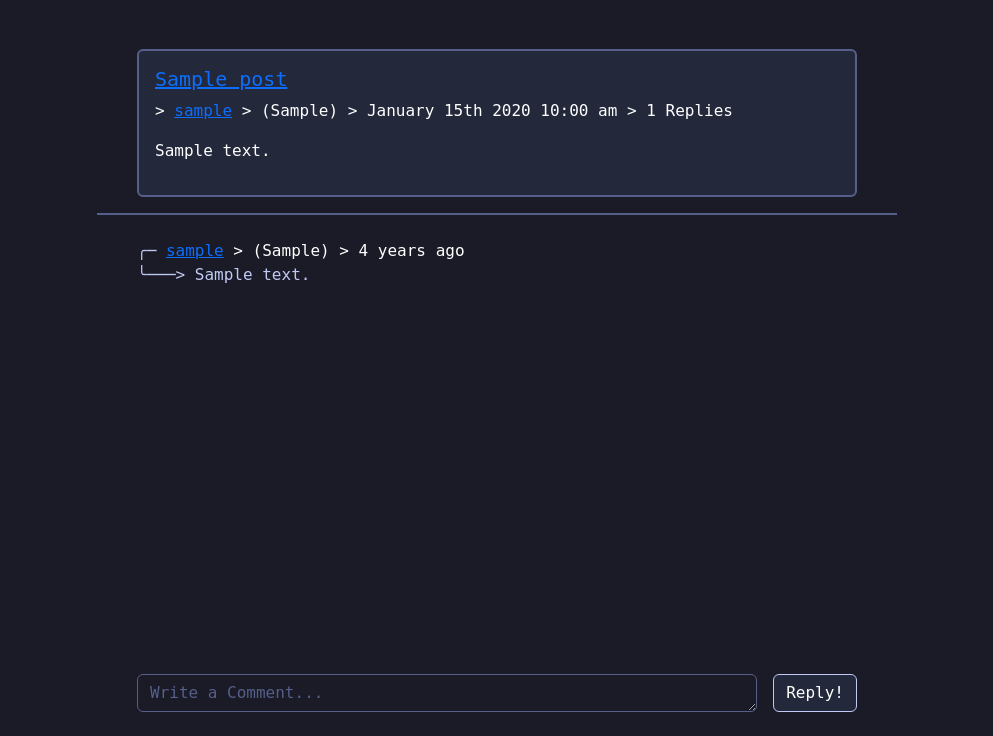
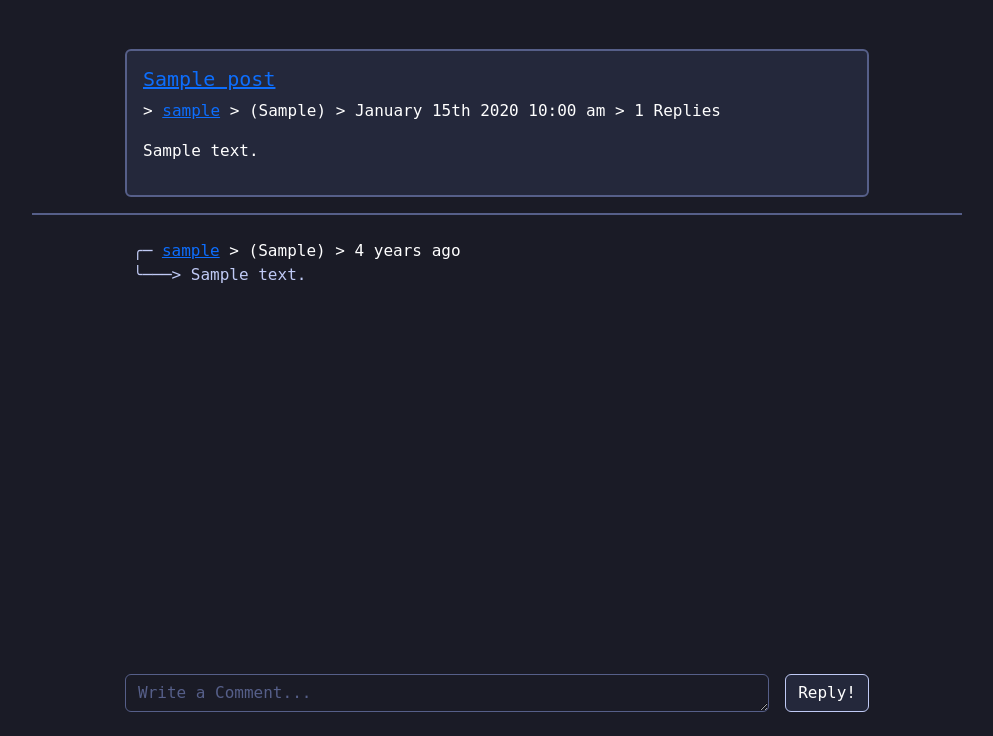
Before and after one commit to K-Straiton/CITS3403-Project, a Flask app: page /post/1 in a window 1280 px wide. Shown: the part 64-800 px from the top of the page, without its empty margins (143-1136 px from the left). Run offline with Flask 3, Linux system fonts and the light colour scheme; tables that the repository leaves empty hold one stand-in row (values such as "Sample post"); some libraries are stand-ins or nearby versions.

Commit message:
Remove fixed widths

```diff
--- a/app/templates/_comments.html
+++ b/app/templates/_comments.html
@@ -1,6 +1,6 @@
 <div>
     {{ moment.include_moment() }} <!--This will always need to be added to any file that uses it - maybe move it into navbar or something-->
-    <div class="card posts-homepage comment-card mt-2 border rounded w-75 mx-auto align-self-center">
+    <div class="card posts-homepage comment-card mt-2 border rounded col-sm-10 col-md-8 col-lg-8 mx-auto align-self-center">
         <div class="card-body p-0">
             <p class="align-self-center mt-2 mb-0 pb-0"> <span class="text-accent">╭─</span> <a href="{{ url_for('userview', username= comment.commentPoster.username)}}" >{{ comment.commentPoster.username }}</a> > ({{ comment.commentPoster.pronouns }}) > {{moment(comment.timestamp).fromNow()}} </p>
             <!-- <p class="align-self-center mt-2"> ╰───></p> -->
--- a/app/templates/_post.html
+++ b/app/templates/_post.html
@@ -1,12 +1,11 @@
-<div>
+<div class="mx-auto">
     {{ moment.include_moment() }} <!--This will always need to be added to any file that uses it - maybe move it into navbar or something-->
     <a href="{{ url_for('postview', post_id=post.id)}}" >
-    <div class="card posts-homepage mt-5 rounded w-75 mx-auto align-self-center">
+    <div class="card posts-homepage mt-5 rounded mx-auto align-self-center">
         <div class="card-body">
             <h5 class="card-title"><a href="{{ url_for('postview', post_id=post.id)}}" > {{ post.title }} </a> </h5>
             <p>{{ post.body[0:70] }}...</p>
             <p class="align-self-center mt-2"> >  <a href="{{ url_for('userview', username= post.author.username)}}" > {{ post.author.username }}</a> > {{moment(post.timestamp).fromNow()}} > {{comments[post.id]}} Replies </p>
         </div>
     </div>
-
 </div>
--- a/app/templates/index.html
+++ b/app/templates/index.html
@@ -5,10 +5,12 @@
     <button class="btn btn-primary" data-bs-toggle="modal" data-bs-target="#newPostModal">New Post +</button>
 </div>
 {% include '_new-post-modal.html' %}
-<div id="post-scrollable-content" class="container-xl  align-self-center">
+<div id="post-scrollable-content" class="container-xl align-self-center px-auto">
     {% block content %}
         {% for post in posts %}
+        <div class="col-sm-10 col-md-8 col-lg-8 mx-auto">
             {% include '_post.html' %}
+        </div>
         {% endfor %}
     {% endblock %}
 </div>
--- a/app/templates/post-view.html
+++ b/app/templates/post-view.html
@@ -1,21 +1,21 @@
 {% extends "default.html" %}
 {% block page_title %}ThinkMad - {{post.title}}{% endblock %}
 {% block body_content %}
-  <div class="align-self-center w-75 mx-auto ">
-  <div class="card posts-homepage border rounded w-75 mx-auto align-self-center">
+  <div class="align-self-center container-xl mx-auto ">
+  <div class="card posts-homepage border rounded col-sm-10 col-md-8 col-lg-8 mx-auto align-self-center">
       <div class="card-body">
           <h5 class="card-title"><a href="{{ url_for('postview', post_id=post.id)}}" > {{ post.title }} </a> </h5>
           <p class="align-self-center mt-2"> > <a href="{{ url_for('userview', username= post.author.username)}}" >{{ post.author.username }}</a> > ({{ post.author.pronouns }}) > {{moment(post.timestamp).format('MMMM Do YYYY h:mm a')}} > {{commentNumber}} Replies </p>
           <p class="align-self-center mt-2">{{post.body}}</p>
       </div>
   </div>
-  <div class="col-sm-10 mx-auto">
+  <div class="col-sm-12 col-md-10 mx-auto">
     <hr />
   </div>
 
-  <div class="container w-75 fixed-bottom comment-footer px-0">
-    <row>
-      <div class="w-75 mx-auto align-self-center">
+  <div class="container fixed-bottom comment-footer mx-auto">
+    <!-- <row> -->
+      <div class="col-sm-10 col-md-8 col-lg-8 mx-auto align-self-center">
         <form action="" method="post" class="d-flex mt-3 mb-4">
           {{ form.hidden_tag() }}
           <label class="form-label visually-hidden" for="commentBodyInput"
@@ -27,10 +27,10 @@
           {% endfor %} {{ form.submit(class="btn btn-tertiary") }}
         </form>
       </div>
-    </row>
+    <!-- </row> -->
   </div>
 
-  <div>
+  <div class="container-xl">
     {% block content %} {% for comment in comments %} {% include
     '_comments.html' %} {% endfor %} {% endblock %}
   </div>
```
Also changed, not shown: app/templates/profile.html (+7 -5 lines), app/templates/userview.html (+6 -5 lines).
